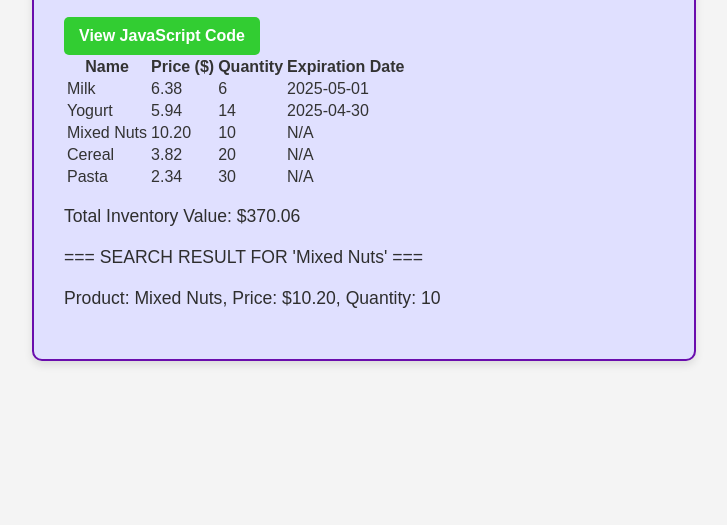
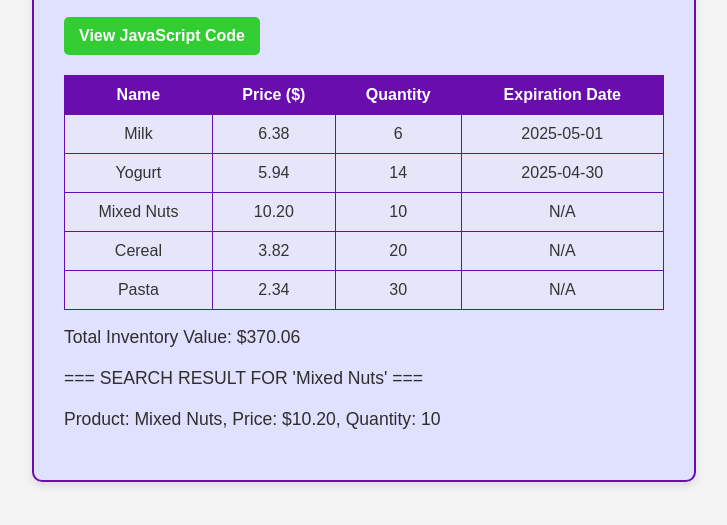
Before and after one commit to Moogz47/lab-11-classes, a plain HTML site: page index.html in a window 1280 px wide. Shown: the part 207-732 px from the top of the page, without its empty margins (276-1003 px from the left). Drawn offline with Linux system fonts and the light colour scheme.

Commit message:
Table has been styled with the same theme to look visually appealing.

```diff
--- a/style.css
+++ b/style.css
@@ -42,3 +42,25 @@ body {
   a:hover {
     background-color: #228b22;
   }
+
+  .inventory-table {
+    width: 100%;
+    border-collapse: collapse;
+    margin-top: 20px;
+  }
+
+  .inventory-table th,
+  .inventory-table td {
+    padding: 10px;
+    border: 1px solid #6a0dad;
+    text-align: center;
+  }
+
+  .inventory-table th {
+    background-color: #6a0dad;
+    color: white;
+  }
+
+  .inventory-table td {
+    background-color: #e6e6fa;
+  }
```
